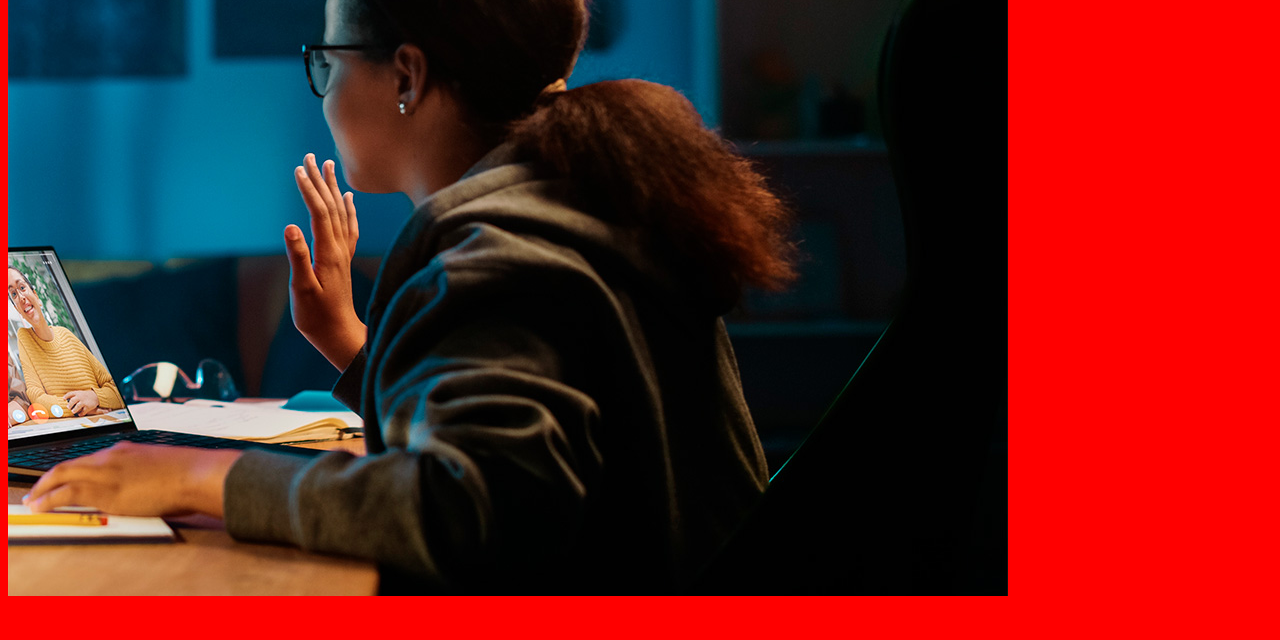
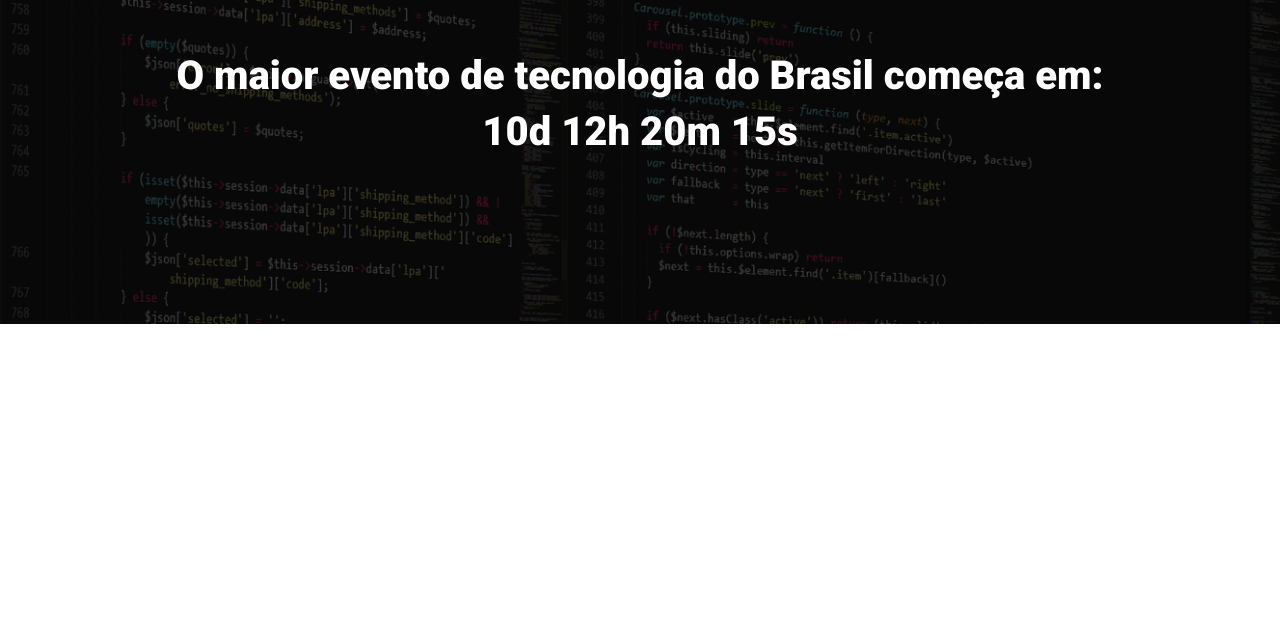
Before and after one commit to wbarcellosn/ebac_M22_atividade_aula_landing_page_evento, a website built with Parcel: page src/index.html in a window 1280 px wide. Shown: the part 160-800 px from the top of the page. Built offline with nearby package versions, Linux system fonts and the light colour scheme.

Commit message:
Criando a hero section

```diff
--- a/src/index.html
+++ b/src/index.html
@@ -1,14 +1,23 @@
 <!DOCTYPE html>
-<html lang="en">
+<html lang="pt-br">
 <head>
     <meta charset="UTF-8">
     <meta name="viewport" content="width=device-width, initial-scale=1.0">
     <link rel="stylesheet" href="./styles/main.scss">
-    <title>Document</title>
+    <link rel="preconnect" href="https://fonts.googleapis.com">
+    <link rel="preconnect" href="https://fonts.gstatic.com" crossorigin>
+    <link href="https://fonts.googleapis.com/css2?family=Roboto:ital,wght@0,400;0,900;1,700&display=swap" rel="stylesheet">
+    <title>EBAC Tech Talks</title>
 </head>
 <body>
-    <img src="./images/backend.png" alt="">
-
+    <header class="hero">
+        <div class="container">
+            <img class="hero__logo" src="./images/ebac_logo.svg" alt="EBAC">
+            <p class="hero__text">
+                O maior evento de tecnologia do Brasil começa em: 10d 12h 20m 15s
+            </p>
+        </div>
+    </header>
     <script src="./scripts/main.js"></script>
 </body>
 </html>
--- /dev/null
+++ b/src/styles/_hero.scss
@@ -0,0 +1,51 @@
+.hero {
+    padding-top: 64px;
+    padding-bottom: 100px;
+    background-image: url(../images/fundo.png);
+    background-repeat: no-repeat;
+    background-size: cover;
+    position: relative;
+
+    .container {
+        position: relative;
+    }
+
+    &::before {
+        content: " ";
+        position: absolute;
+        top: 0;
+        left: 0;
+        width: 100%;
+        height: 100%;
+        background-color: #000;
+        opacity: 0.7;
+    }
+
+    &__logo {
+        display: block;
+        margin: 0 auto;
+        height: 80px;
+    }
+
+    &__text {
+        margin: 64px 0;
+        line-height: 56px;
+        font-size: 40px;
+        font-weight: 900;
+        text-align: center;
+    }
+
+    @media screen and (max-width: 640px) {
+        padding: 40px 0;
+
+        &__logo {
+            height: 40px;
+        }
+
+        &__text {
+            font-size: 22px;
+            line-height: 24px;
+            margin: 24px 0;
+        }
+    }
+}
--- a/src/styles/main.scss
+++ b/src/styles/main.scss
@@ -1,3 +1,23 @@
-body {
-    background-color: red;
+@use 'hero';
+
+* {
+    margin: 0;
+    padding: 0;
+    box-sizing: border-box;
+    font-family: 'Roboto', sans-serif;
+    color: #fff;
 }
+
+.container {
+    max-width: 960px;
+    width: 100%;
+    margin: 0 auto;
+
+    @media screen and (max-width: 640px) {
+        max-width: 80%;
+    }
+
+    @media screen and (max-width: 1024px) {
+        max-width: 90%;
+    }
+}
```
Also changed, not shown: package.json (line endings or trailing spaces).
